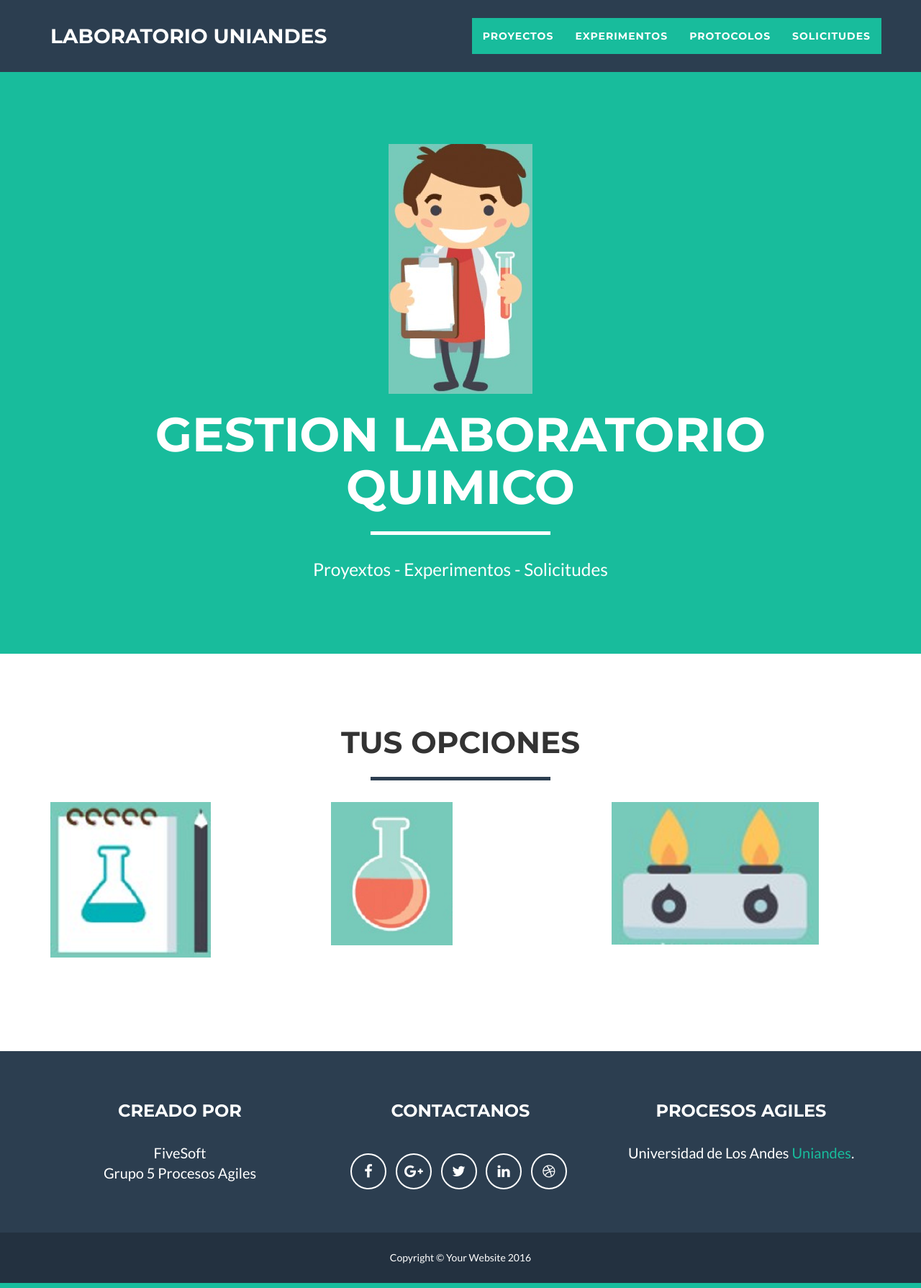
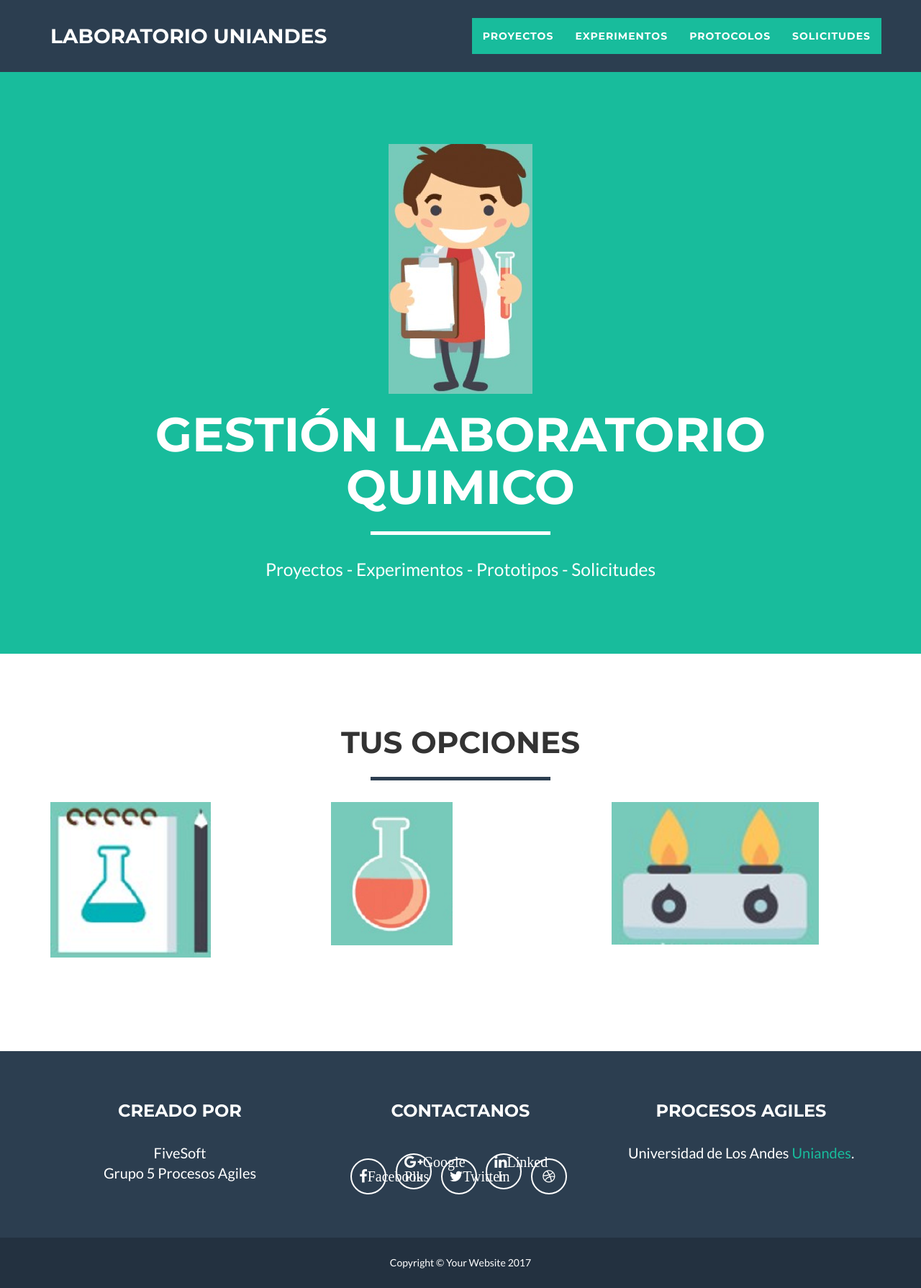
Before and after one commit to feruizruiz/pruebaLaboratorio, a Django app: page /laboratorio/ in a window 1280 px wide. Shown: the whole page at 72% size. Run offline with Django 3.2, Linux system fonts and the light colour scheme; some libraries are stand-ins or nearby versions.

Commit message:
Adecuacion de estilos

```diff
--- a/laboratorio/templates/laboratorio/index.html
+++ b/laboratorio/templates/laboratorio/index.html
@@ -82,9 +82,9 @@
                 <div class="col-lg-12">
                     <img class="{% static 'img-responsive' %}" src="{% static 'img/profile.png'%}" alt="">
                     <div class="intro-text">
-                        <h1 class="name">Gestion Laboratorio Quimico </h1>
+                        <h1 class="name">Gestión Laboratorio Quimico </h1>
                         <hr class="star-light">
-                        <span class="skills">Proyextos - Experimentos - Solicitudes </span>
+                        <span class="skills">Proyectos - Experimentos - Prototipos - Solicitudes </span>
                     </div>
                 </div>
             </div>
@@ -229,16 +229,16 @@
                         <h3>Contactanos</h3>
                         <ul class="list-inline">
                             <li>
-                                <a href="#" class="btn-social btn-outline"><span class="sr-only">Facebook</span><i class="fa fa-fw fa-facebook"></i></a>
+                                <a href="#" class="btn-social btn-outline"><span class="sr-only">Facebook</span><i class="fa fa-fw fa-facebook">Facebook</i></a>
                             </li>
                             <li>
-                                <a href="#" class="btn-social btn-outline"><span class="sr-only">Google Plus</span><i class="fa fa-fw fa-google-plus"></i></a>
+                                <a href="#" class="btn-social btn-outline"><span class="sr-only">Google Plus</span><i class="fa fa-fw fa-google-plus">Google Plus</i></a>
                             </li>
                             <li>
-                                <a href="#" class="btn-social btn-outline"><span class="sr-only">Twitter</span><i class="fa fa-fw fa-twitter"></i></a>
+                                <a href="#" class="btn-social btn-outline"><span class="sr-only">Twitter</span><i class="fa fa-fw fa-twitter">Twitter</i></a>
                             </li>
                             <li>
-                                <a href="#" class="btn-social btn-outline"><span class="sr-only">Linked In</span><i class="fa fa-fw fa-linkedin"></i></a>
+                                <a href="#" class="btn-social btn-outline"><span class="sr-only">Linked In</span><i class="fa fa-fw fa-linkedin">Linked In</i></a>
                             </li>
                             <li>
                                 <a href="#" class="btn-social btn-outline"><span class="sr-only">Dribble</span><i class="fa fa-fw fa-dribbble"></i></a>
@@ -256,7 +256,7 @@
             <div class="container">
                 <div class="row">
                     <div class="col-lg-12">
-                        Copyright &copy; Your Website 2016
+                        Copyright &copy; Your Website 2017
                     </div>
                 </div>
             </div>
```
